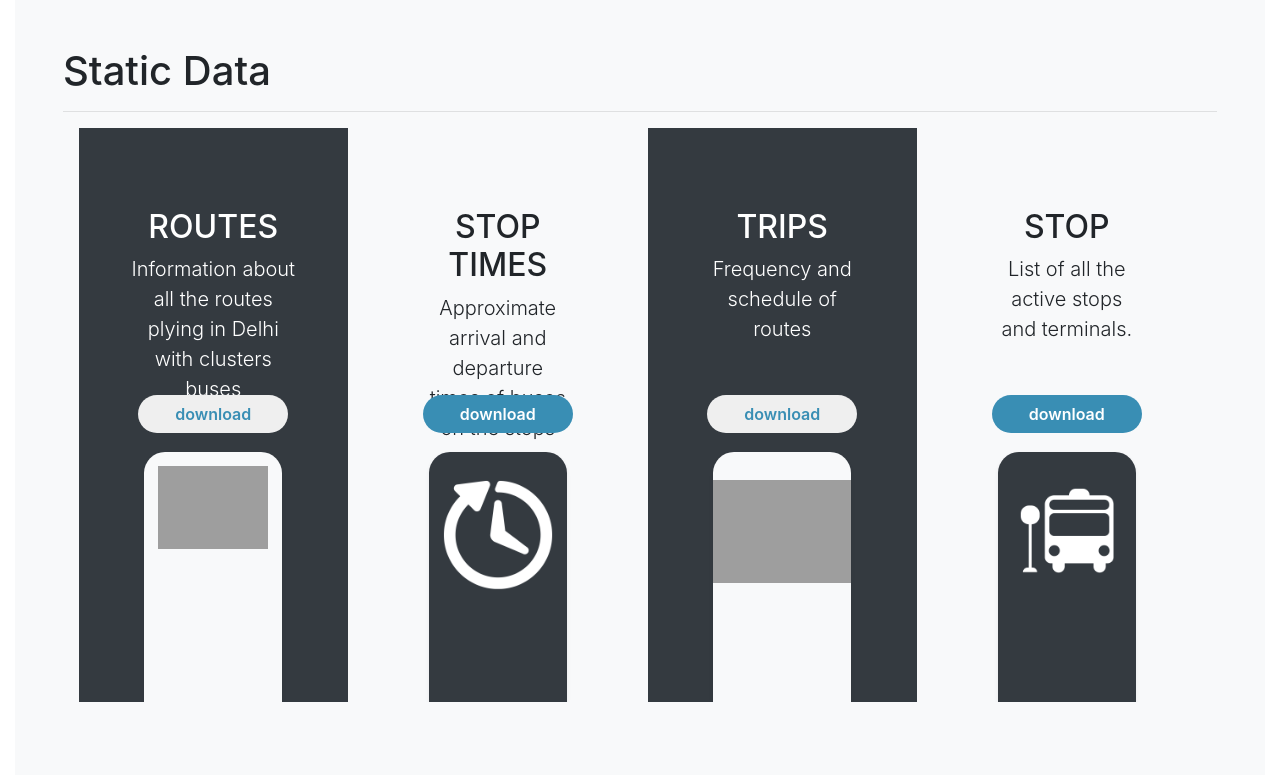
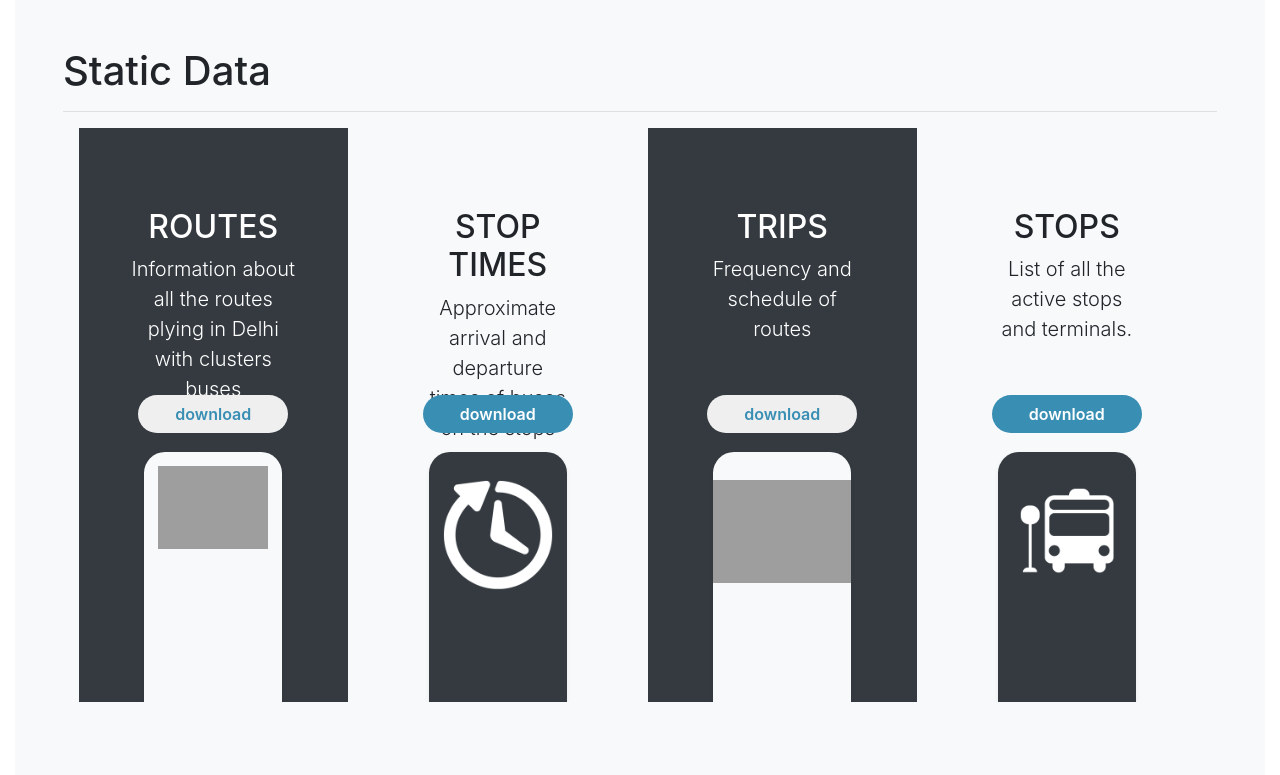
Before and after one commit to ks-chartr/electric--open-ev-database, a Django app: page /datastatic/ in a window 1280 px wide. Shown: the part 73-848 px from the top of the page. Run offline with Django 3.2, Linux system fonts and the light colour scheme; some libraries are stand-ins or nearby versions; grey boxes are pictures that could not be loaded.

Commit message:
staticData.html edited online with Bitbucket

```diff
--- a/Opendata/templates/staticData.html
+++ b/Opendata/templates/staticData.html
@@ -35,7 +35,7 @@
 	      </div>
 	      <div class="bg-light mr-md-3 pt-3 px-3 pt-md-5 px-md-5 text-center overflow-hidden" style="margin-bottom: 10px">
 	        <div class="my-3 p-3" style="height: 220px">
-	          <h2 class="display-5">STOP</h2>
+	          <h2 class="display-5">STOPS</h2>
 	          <p class="lead">List of all the active stops and terminals.</p>
 	        </div>
 	          <a href="http://traffickarma.iiitd.edu.in:9010/static/stops.txt" target="_blank" ><button class="btn btn-default download-button dark">download</button></a>
```
